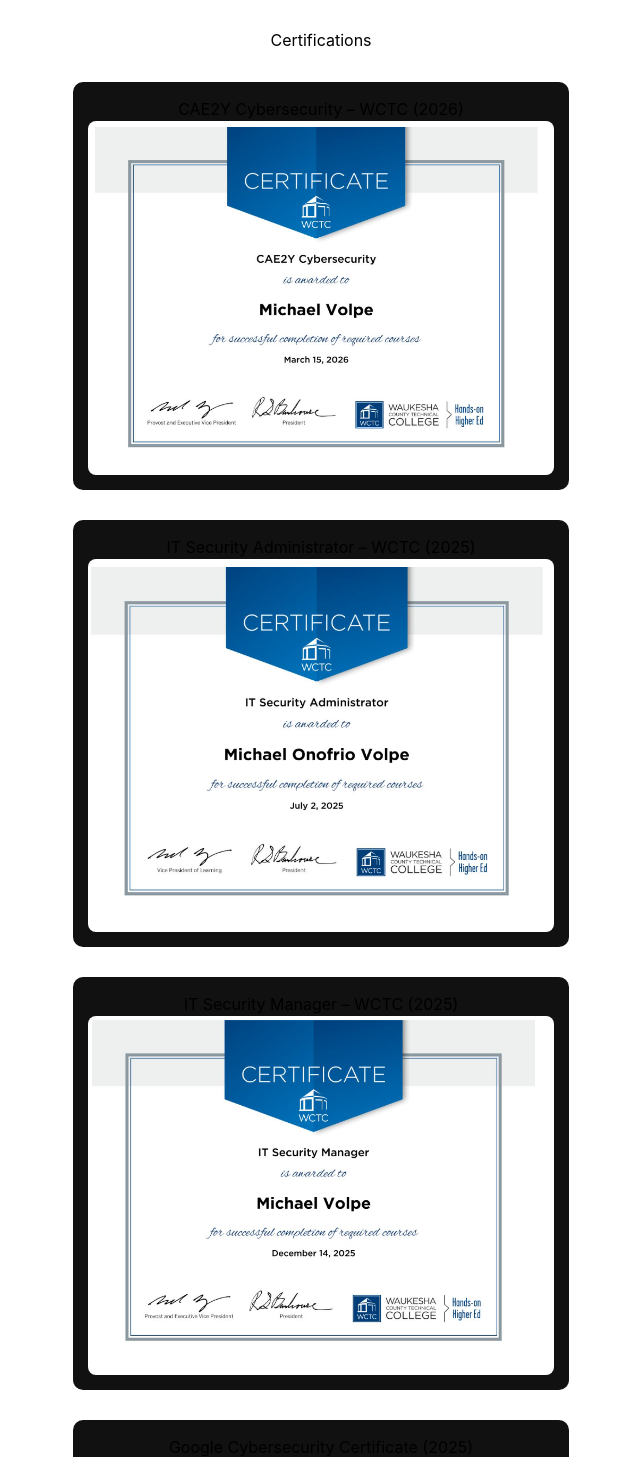
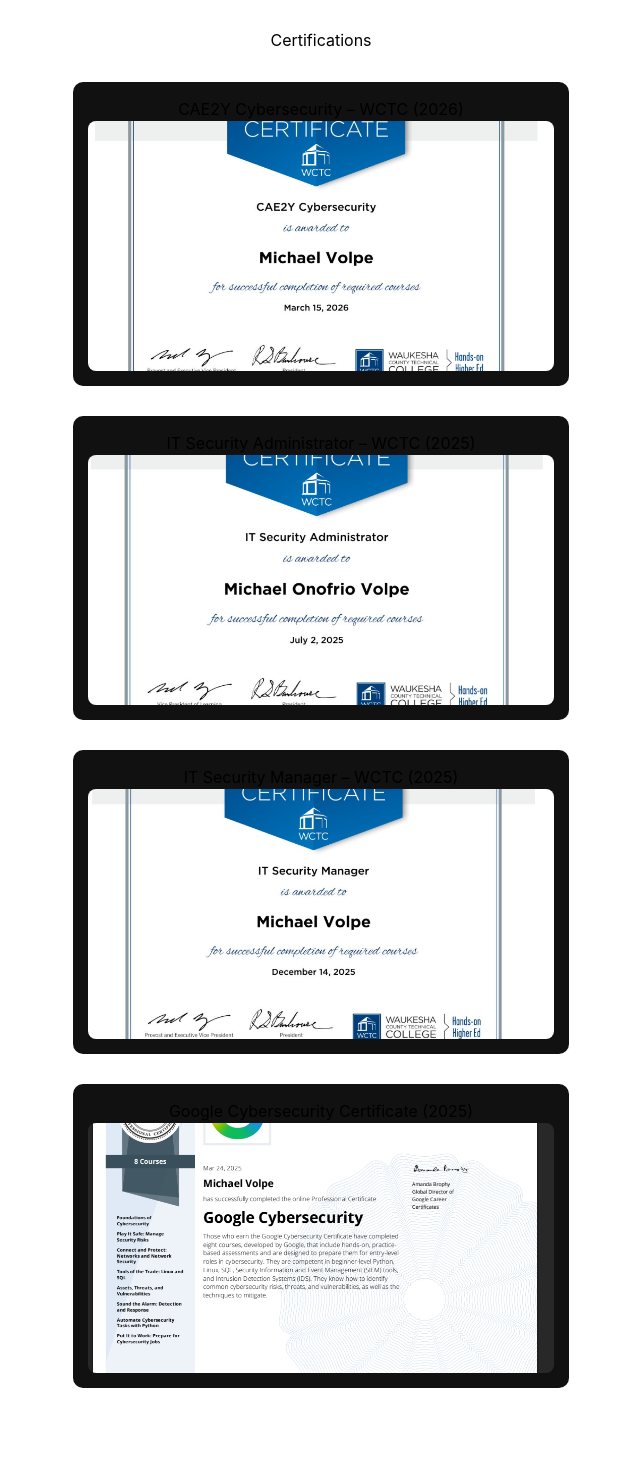
Before and after one commit to onofrio0306-tech/portfolio-starter-kit, a Next.js app: page /certifications in a window 1280 px wide. Shown: the part 140-1597 px from the top of the page, without its empty margins (319-959 px from the left). Built offline with nearby package versions, Linux system fonts and the light colour scheme.

Commit message:
Update page.tsx

```diff
--- a/app/certifications/page.tsx
+++ b/app/certifications/page.tsx
@@ -10,25 +10,59 @@
           gap: "30px",
         }}
       >
+
         <div style={{ background: "#111", padding: "15px", borderRadius: "10px" }}>
           <h3>CAE2Y Cybersecurity – WCTC (2026)</h3>
-          <img src="/certs/cae2y.png" style={{ width: "100%", borderRadius: "8px" }} />
+          <img
+            src="/certs/cae2y.png"
+            style={{
+              width: "100%",
+              borderRadius: "8px",
+              maxHeight: "250px",
+              objectFit: "cover",
+            }}
+          />
         </div>
 
         <div style={{ background: "#111", padding: "15px", borderRadius: "10px" }}>
           <h3>IT Security Administrator – WCTC (2025)</h3>
-          <img src="/certs/admin.png" style={{ width: "100%", borderRadius: "8px" }} />
+          <img
+            src="/certs/admin.png"
+            style={{
+              width: "100%",
+              borderRadius: "8px",
+              maxHeight: "250px",
+              objectFit: "cover",
+            }}
+          />
         </div>
 
         <div style={{ background: "#111", padding: "15px", borderRadius: "10px" }}>
           <h3>IT Security Manager – WCTC (2025)</h3>
-          <img src="/certs/manager.png" style={{ width: "100%", borderRadius: "8px" }} />
+          <img
+            src="/certs/manager.png"
+            style={{
+              width: "100%",
+              borderRadius: "8px",
+              maxHeight: "250px",
+              objectFit: "cover",
+            }}
+          />
         </div>
 
         <div style={{ background: "#111", padding: "15px", borderRadius: "10px" }}>
           <h3>Google Cybersecurity Certificate (2025)</h3>
-          <img src="/certs/google.png" style={{ width: "100%", borderRadius: "8px" }} />
+          <img
+            src="/certs/google.png"
+            style={{
+              width: "100%",
+              borderRadius: "8px",
+              maxHeight: "250px",
+              objectFit: "cover",
+            }}
+          />
         </div>
+
       </div>
     </div>
   )
```
